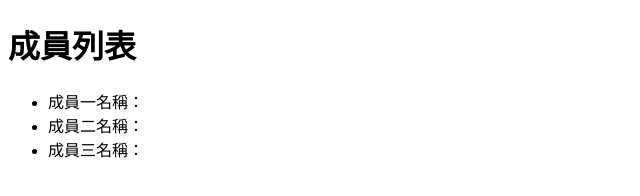
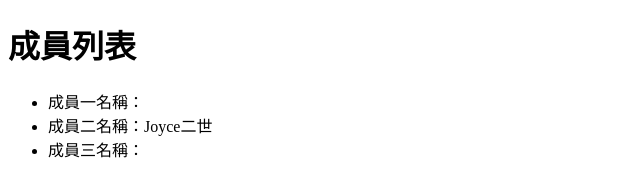
Before and after one commit to hsuchiashih/git_mission4, a plain HTML site: page index.html in a window 1280 px wide. Shown: the full height of the page, 0-640 px from the left. Drawn offline with Linux system fonts and the light colour scheme.

Commit message:
新增成員二

```diff
--- a/index.html
+++ b/index.html
@@ -9,7 +9,7 @@
     <h1>成員列表</h1>
     <ul>
         <li>成員一名稱：</li>
-        <li>成員二名稱：</li>
+        <li>成員二名稱：Joyce二世</li>
         <li>成員三名稱：</li>
     </ul>
 </body>
```
